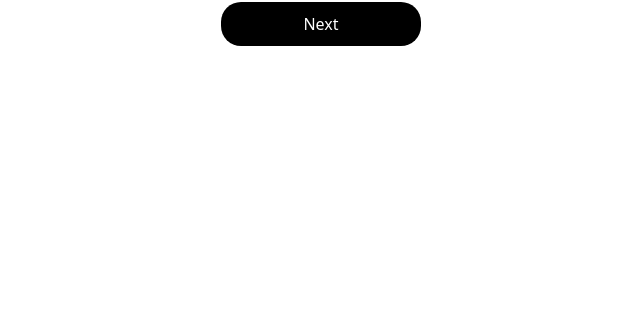
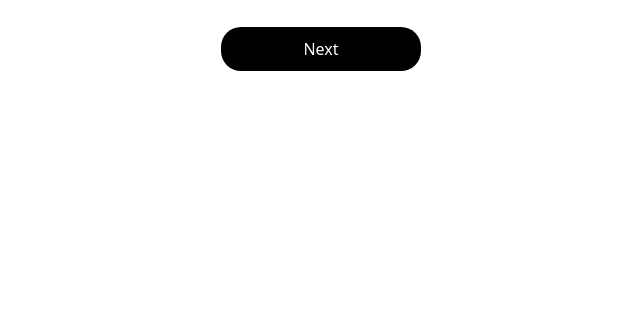
Before and after one commit to cheristopherjosef/BurgerKing, a plain HTML site: page index.html in a window 1280 px wide. Shown: the part 487-800 px from the top of the page, without its empty margins (319-959 px from the left). Drawn offline with nearby package versions, Linux system fonts and the light colour scheme.

Commit message:
Update style.css

```diff
--- a/style.css
+++ b/style.css
@@ -51,6 +51,7 @@
 .button{
     width: 200px;
     color: white;
+    text-emphasis-style: none;
     text-decoration: none;
     padding: 10px 40px;
     text-align: center;
@@ -58,5 +59,7 @@
     border: none;
     border-radius: 20px;
     position: relative;
+    top: 10px;
     bottom: 15px;
+
 }
```
